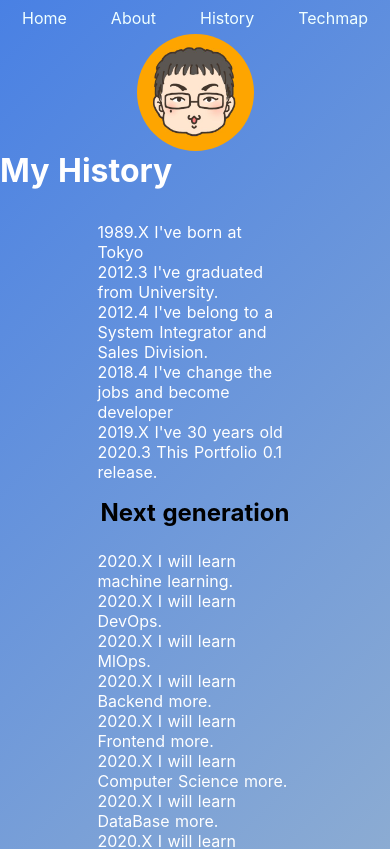
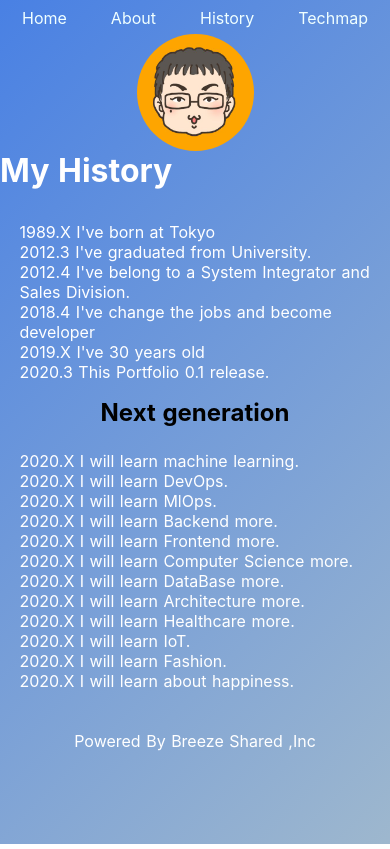
Before and after one commit to bzgwhite/myprofile, a Nuxt app: page /history in a window 390 px wide. Shown: the top 849 px of the page. Built offline with nearby package versions, Linux system fonts and the light colour scheme.

Commit message:
layout repair

```diff
--- a/pages/history.vue
+++ b/pages/history.vue
@@ -80,4 +80,10 @@ h1,h2{
     list-style: none;
 }
 
+@media screen and (max-width: 414px){
+    .history_area ul{
+        width: 90%;
+    }
+}
+
 </style>
--- a/pages/techmap.vue
+++ b/pages/techmap.vue
@@ -89,4 +89,10 @@ h2{
     list-style: none;
 }
 
+@media screen and (max-width: 414px){
+    .techmap_area ul{
+        width: 90%;
+    }
+}
+
 </style>
```
